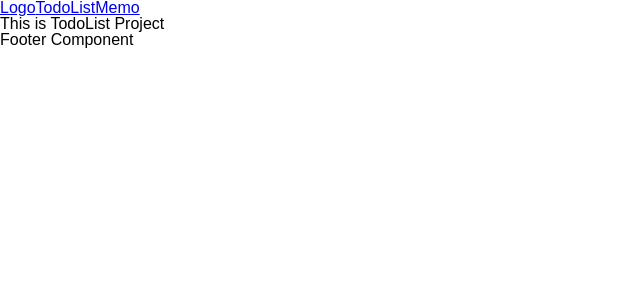
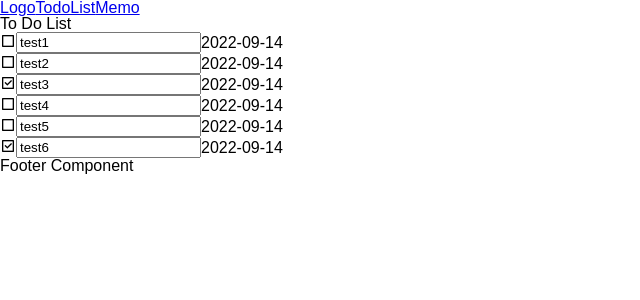
Before and after one commit to drexqq/youinone, a React (Vite) app: page /todo in a window 1280 px wide. Shown: the top 300 px of the page, without its empty margins (0-640 px from the left). Built offline with nearby package versions, Linux system fonts and the light colour scheme.

Commit message:
REFAC: jsx to tsx, todolist

```diff
--- a/src/components/Footer.jsx
+++ b/src/components/Footer.tsx
@@ -1,6 +1,6 @@
 function Footer() {
     return (
-        <div>Footer Component</div>
+        <footer>Footer Component</footer>
     )
 }
 export default Footer
--- a/src/components/Header.jsx
+++ b/src/components/Header.tsx
@@ -2,11 +2,11 @@ import { Link } from 'react-router-dom';
 
 function Header() {
     return (
-        <div>
+        <header>
             <Link to="/">Logo</Link>
             <Link to="/todo">TodoList</Link>
             <Link to="/memo">Memo</Link>
-        </div>
+        </header>
     )
 }
 export default Header
--- a/src/components/Pages.jsx
+++ /dev/null
@@ -1,6 +0,0 @@
-function Pages() {
-    return (
-        <Project />
-    )
-}
-export default Pages
--- /dev/null
+++ b/src/components/ProjectTitle.tsx
@@ -0,0 +1,18 @@
+// const ProjectTitle = ( name: string ) => {
+
+//     return (
+//         <h2>{name}</h2>
+//     )
+// }
+interface IProjectTitle {
+    name: string
+}
+
+function ProjectTitle ({ name }: IProjectTitle) {
+
+    return (
+        <h2>{name}</h2>
+    )
+}
+
+export default ProjectTitle
--- a/src/projects/ProjectRouter.tsx
+++ b/src/projects/ProjectRouter.tsx
@@ -9,8 +9,6 @@ import TodoList from "./TodoList/Todolist"
 
 function ProjectRouter () {
     return (
-        <>
-            <div>
         <BrowserRouter>
             <Header />
             <Routes>
@@ -21,8 +19,6 @@ function ProjectRouter () {
             </Routes>
             <Footer />
         </BrowserRouter>
-            </div>
-        </>
     )
 }
 
--- a/src/projects/TodoList/Todolist.tsx
+++ b/src/projects/TodoList/Todolist.tsx
@@ -1,21 +1,74 @@
-import { useState } from "react"
+import React, { useEffect, useState } from "react"
+import styled from "styled-components";
+import ProjectTitle from "../../components/ProjectTitle";
 
-interface TodoInterface {
+interface ITodoItem {
+    id: number,
     content: string,
+    isChecked: boolean,
+    date: Date
 }
 
 function TodoList() {
-    const [todos, useTodos] = useState([])
+    let dummyTodos = [
+        { id: 1, content: "test1", isChecked: false, date: new Date("2022-09-14") },
+        { id: 2, content: "test2", isChecked: false, date: new Date("2022-09-14") },
+        { id: 3, content: "test3", isChecked: true, date: new Date("2022-09-14") },
+        { id: 4, content: "test4", isChecked: false, date: new Date("2022-09-14") },
+        { id: 5, content: "test5", isChecked: false, date: new Date("2022-09-14") },
+        { id: 6, content: "test6", isChecked: true, date: new Date("2022-09-14") },
+    ]
+    const [todos, setTodos] = useState<ITodoItem[]>([]);
+    /**
+     * @param id number 투두리스트의 체크표시 클릭시 발생 @param0
+     */
+    const onClickChecked = (id: number) => {
+        setTodos(
+            todos.map((todo): ITodoItem => {
+                if (todo.id === id) todo.isChecked = !todo.isChecked
+                return todo
+            })
+        )
+    }
 
-    const rednerTodoList = todos.map((i, x) => {
-        return (
-            <li></li>
-        )
-    })
+    useEffect(() => {
+        setTodos(dummyTodos)
+    }, [])
 
     return (
-        <div>This is TodoList Project</div>
+        <>
+            <ProjectTitle name="To Do List"/>
+            <ul>
+                {todos.map(({id, content, date, isChecked}: ITodoItem) => {
+                    return (
+                        <TodoItem key={id}>
+                            <p className="check">
+                                <i className={isChecked ? "ri-checkbox-line" : "ri-checkbox-blank-line"} onClick={() => onClickChecked(id)}></i>
+                                <CheckBox
+                                    className="input-checkbox"
+                                    type="checkbox"
+                                    defaultChecked={isChecked}
+                                />
+                            </p>
+                            <p className="content"><input type="text" defaultValue={content}/></p>
+                            <p className="date">{ date.toISOString().split('T')[0] }</p>
+                        </TodoItem>
+                    )
+                })}
+            </ul>
+        </>
     )
 }
 
+const TodoItem = styled.li`
+    display: flex;
+    align-items: center;
+    .check {}
+    .content {}
+    .date {}
+`
+const CheckBox = styled.input`
+    display: none;
+`
+
 export default TodoList
```
Also changed, not shown: src/components/Intro.tsx (renamed from src/components/Intro.jsx), src/components/NotFound.tsx (renamed from src/components/NotFound.jsx), src/projects/Memo/Memo.tsx (renamed from src/projects/Memo/Memo.jsx). Lines whose indentation alone changed are shown as unchanged.
